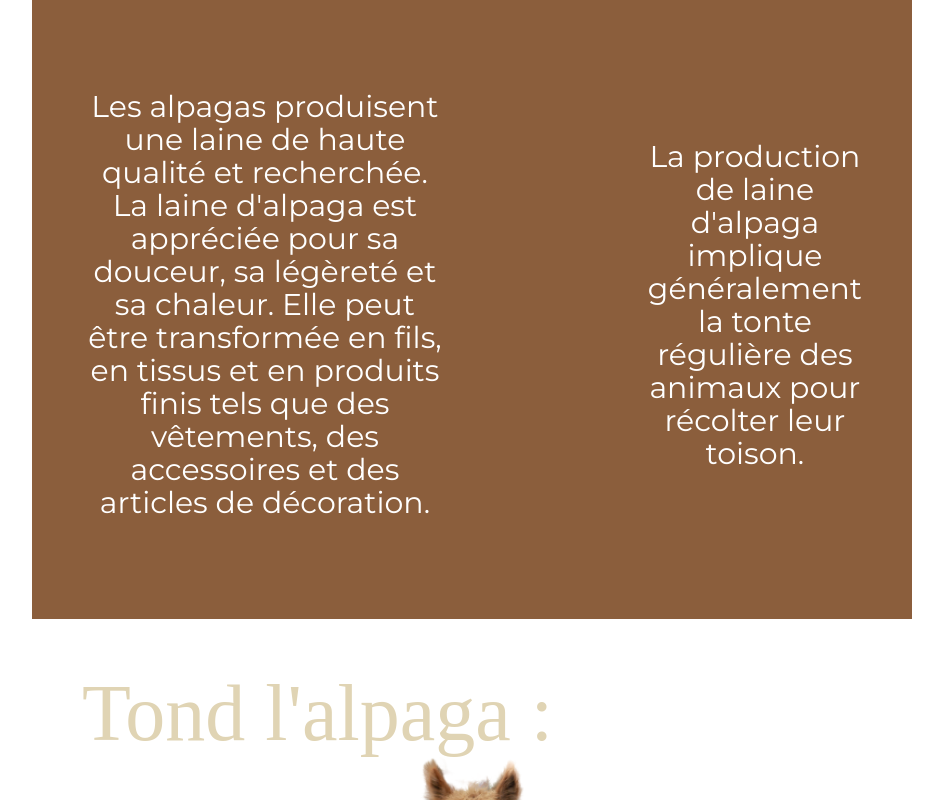
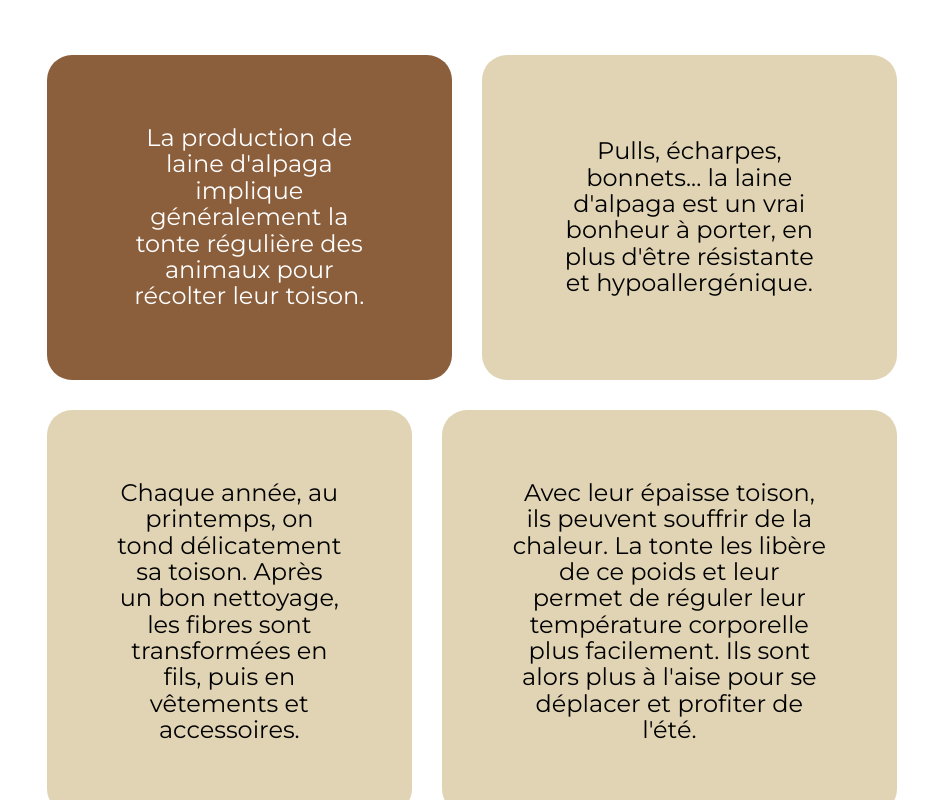
Before and after one commit to julien382/Alpaga, a React (Create React App) app: page /production in a window 1280 px wide. Shown: the part 1360-2160 px from the top of the page, without its empty margins (168-1111 px from the left). Built offline with nearby package versions, Linux system fonts and the light colour scheme; a web font is replaced by a local one.

Commit message:
change design production

```diff
--- a/src/pages/Production/Production.jsx
+++ b/src/pages/Production/Production.jsx
@@ -25,15 +25,36 @@ const Production = () => {
     <div className='production'>
       <AccueilType image={tonteDebout} title="Production" texte="Les alpagas sont élevés principalement pour leur laine de grande qualité.">
       </AccueilType>
+
       <div className='productionImages'>
         <ImageTracker image={alpagablanc} />
         <ImageTracker image={laine} />
         <ImageTracker image={tonte} />
       </div>
+
       <div className='part2_production'>
-          <p className='part2_production_Paragraphe1'>Les alpagas produisent une laine de haute qualité et recherchée. La laine d'alpaga est appréciée pour sa douceur, sa légèreté et sa chaleur. Elle peut être transformée en fils, en tissus et en produits finis tels que des vêtements, des accessoires et des articles de décoration.</p>
-          <p className='part2_production_Paragraphe2'> La production de laine d'alpaga implique généralement la tonte régulière des animaux pour récolter leur toison.</p>
+        <div className='flex'>
+          <div className='part2_production_paragraphe1'>
+             <p>La production de laine d'alpaga implique généralement la tonte régulière des animaux pour récolter leur toison.</p>
+          </div>
+          <div className='part2_production_paragraphe2'>
+             <p>Pulls, écharpes, bonnets... la laine d'alpaga est un vrai bonheur à porter, en plus d'être résistante et hypoallergénique.</p>
+          </div>
+        </div>
+        <div className='flex'>
+          <div className='part2_production_paragraphe2'>
+             <p>Chaque année, au printemps, on tond délicatement sa toison. Après un bon nettoyage, les fibres sont transformées en fils, puis en vêtements et accessoires.</p>
+          </div>
+          <div className='part2_production_paragraphe2'>
+             <p>Avec leur épaisse toison, ils peuvent souffrir de la chaleur. La tonte les libère de ce poids et leur permet de réguler leur température corporelle plus facilement. Ils sont alors plus à l'aise pour se déplacer et profiter de l'été.</p>
+          </div>
+        </div>
+        <div className='part2_production_paragraphe1'>
+             <p>Avec leur épaisse toison, ils peuvent souffrir de la chaleur. La tonte les libère de ce poids et leur permet de réguler leur température corporelle plus facilement. Ils sont alors plus à l'aise pour se déplacer et profiter de l'été.</p>
+          </div>
+
       </div>
+
       <div className='tonduFondu'>
         <h1 className='titleTonduFondu'>Tond l'alpaga :</h1>
         <div className="image-container">
--- a/src/pages/Production/Production.scss
+++ b/src/pages/Production/Production.scss
@@ -2,29 +2,42 @@
 
 .part2_production{
   display: flex;
+  flex-direction: column;
   justify-content: center;
   align-items: center;
-  background-color: $secondary-color;
   padding-top: 50px;
   padding-bottom: 50px;
 }
 
-.part2_production_Paragraphe1{
-  text-align: center;
-  color: white;
-  font-size: 30px;
-  max-width: 700px;
-  margin: 50px;
-  margin-right: 150px;
+.flex{
+  display: flex;
 }
 
-.part2_production_Paragraphe2{
+.part2_production_paragraphe1{
+  display: flex;
+  justify-content: center;
+  align-items: center;
   text-align: center;
+  font-size: $primary-font-size;
+  padding: 70px;
+  border-radius: 25px;
+  background-color: $secondary-color;
+  margin: 15px;
   color: white;
-  font-size: 30px;
-  max-width: 300px;
-  margin: 50px;
 }
+
+.part2_production_paragraphe2{
+  display: flex;
+  justify-content: center;
+  align-items: center;
+  text-align: center;
+  font-size: $primary-font-size;
+  padding: 70px;
+  border-radius: 25px;
+  background-color: $primary-color;
+  margin: 15px;
+}
+
 
 @keyframes slide-inText {
   0% {
```
